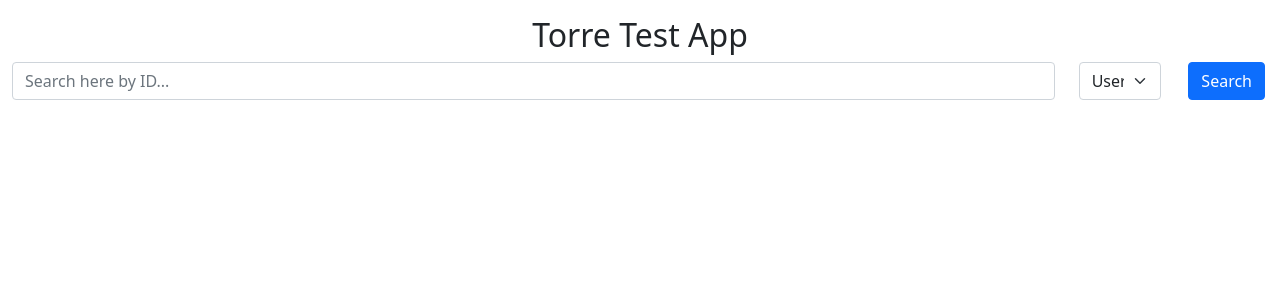
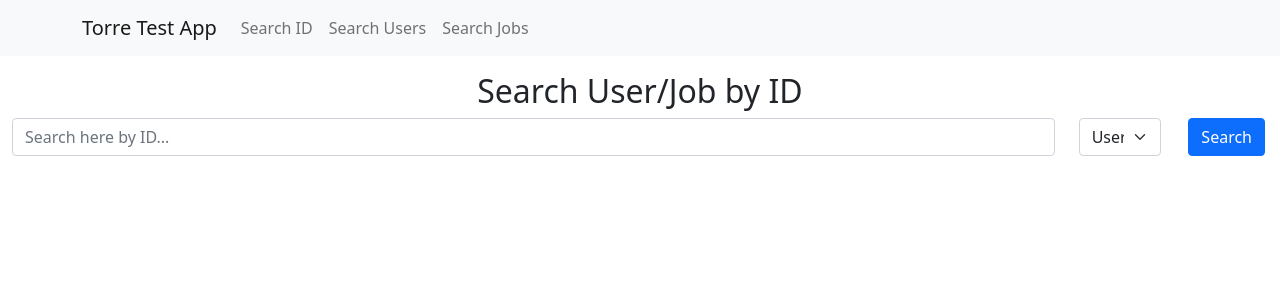
Before and after one commit to fglaria/torre-test-app, a React (Create React App) app in the folder client/: page / in a window 1280 px wide. Shown: the top 300 px of the page. Built offline with nearby package versions, Linux system fonts and the light colour scheme.

Commit message:
Client: Added navbar

```diff
--- a/client/src/App.js
+++ b/client/src/App.js
@@ -1,15 +1,56 @@
 import React from 'react';
+import { Navbar, Nav, Container } from 'react-bootstrap';
+import { BrowserRouter as Router, Switch, Route, NavLink, useParams, useRouteMatch } from 'react-router-dom';
 
 import './App.css';
 import 'bootstrap/dist/css/bootstrap.min.css';
 
-import Main from './routes/Main';
+import SearchByID from './routes/SearchByID';
+import SearchUsers from './routes/SearchUsers';
+import SearchJobs from './routes/SearchJobs';
 
 const Home = () => {
   return (
-    <div>
-      <Main />
-    </div>
+    <Router>
+      <div>
+        <NavBar />
+        <Main />
+      </div>
+    </Router>
+  );
+}
+
+const NavBar = () => {
+  return (
+    <Navbar bg="light" expand="lg">
+      <Container>
+        <Navbar.Brand href="/">Torre Test App</Navbar.Brand>
+        <Navbar.Toggle aria-controls="basic-navbar-nav" />
+        <Navbar.Collapse id="basic-navbar-nav">
+          <Nav className="me-auto">
+            <Nav.Link href="/">Search ID</Nav.Link>
+            <Nav.Link href="/users">Search Users</Nav.Link>
+            <Nav.Link href="/jobs">Search Jobs</Nav.Link>
+          </Nav>
+        </Navbar.Collapse>
+      </Container>
+    </Navbar>
+  );
+};
+
+const Main = () => {
+  return (
+    <Switch>
+      <Route exact path="/">
+        <SearchByID />
+      </Route>
+      <Route path="/users">
+        <SearchUsers />
+      </Route>
+      <Route path="/jobs">
+        <SearchJobs />
+      </Route>
+    </Switch>
   );
 }
 
--- a/client/src/routes/Main.jsx
+++ b/client/src/routes/SearchByID.jsx
@@ -18,7 +18,7 @@ const useMergingState = initialState => {
   return [state, setState];
 };
 
-const Main = () => {
+const SearchByID = () => {
   const [isFetching, setIsFetching] = useState(false);
   const [info, setInfo] = useState(false);
   const [error, setError] = useState('');
@@ -72,7 +72,7 @@ const Main = () => {
 
   return (
     <div class="text-center">
-      <h2 class="mt-3">Torre Test App</h2>
+      <h2 class="mt-3">Search User/Job by ID</h2>
       <Container class="mt-2" fluid>
         <Form onSubmit={ onSubmit }>
           <Row>
@@ -117,4 +117,4 @@ const Main = () => {
   );
 }
 
-export default Main;
+export default SearchByID;
--- /dev/null
+++ b/client/src/routes/SearchJobs.jsx
@@ -0,0 +1,13 @@
+import React, { useState } from 'react';
+
+
+const SearchJobs = () => {
+  return (
+    <div>
+      JOBS
+    </div>
+  );
+};
+
+
+export default SearchJobs;
--- /dev/null
+++ b/client/src/routes/SearchUsers.jsx
@@ -0,0 +1,13 @@
+import React, { useState } from 'react';
+
+
+const SearchUsers = () => {
+  return (
+    <div>
+      USERS
+    </div>
+  );
+};
+
+
+export default SearchUsers;
```
Also changed, not shown: client/src/routes/NavBar.jsx (added, +26 -0 lines).
